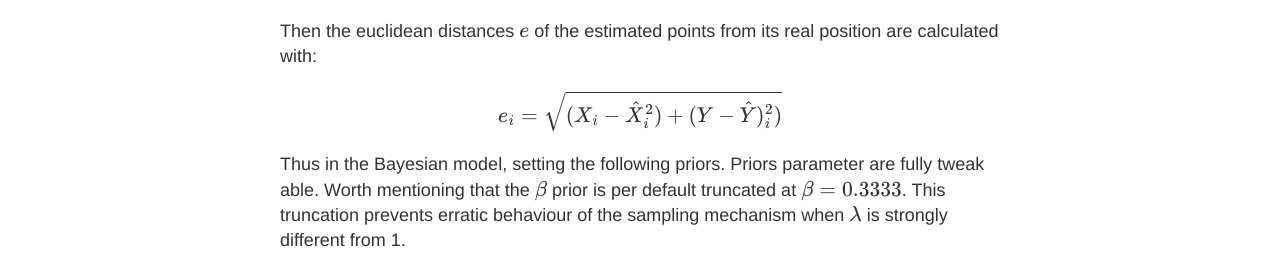
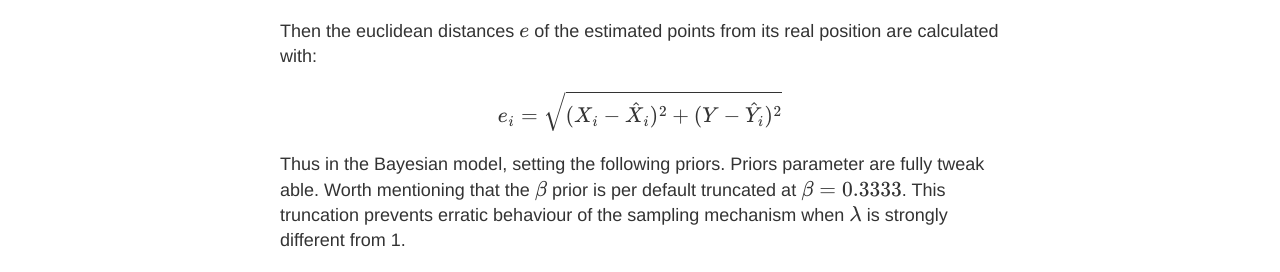
Before and after one commit to piodag/piodag.github.io, a Jekyll site: the page built from _posts/2014-3-18-3-bd3.md, in a window 1280 px wide. Shown: the part 691-963 px from the top of the page. Built offline with Jekyll 4.4.1, drawn with Linux system fonts in a browser that asks for light colours.

Commit message:
Math typo

```diff
--- a/_posts/2014-3-18-3-bd3.md
+++ b/_posts/2014-3-18-3-bd3.md
@@ -22,7 +22,7 @@ $$  \hat{Y}_{i} = Y_{i} - \frac{\delta_{i}}{1 + \lambda \cdot \beta^2} $$
 Then the euclidean distances $$ e $$ of the estimated points from its real position are calculated with:
 
 
-$$  e_{i} = \sqrt{(X_{i} - \hat{X}^{2}_{i}) + (Y - \hat{Y})^{2}_{i})}  $$
+$$  e_{i} = \sqrt{(X_{i} - \hat{X}_{i})^{2} + (Y - \hat{Y}_{i})^{2} }  $$
 
 
 Thus in the Bayesian model, setting the following priors. Priors parameter are fully tweak able. Worth mentioning that the $$ \beta $$ prior is per default truncated at $$ \beta = 0.3333  $$. This truncation prevents erratic behaviour of the sampling mechanism when $$ \lambda $$ is strongly different from 1.
```
